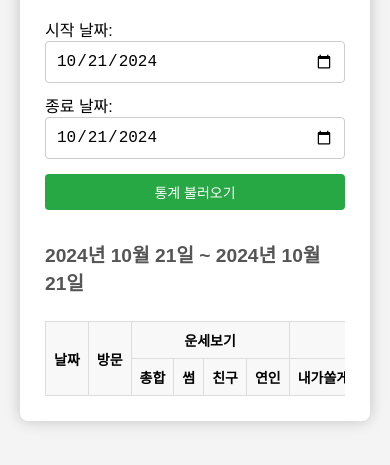
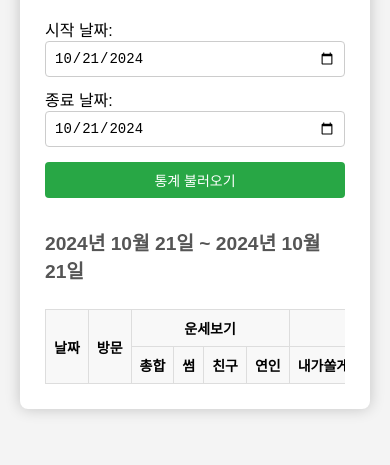
Before and after one commit to metamonster-dev/krush-publishing, a plain HTML site: page admin/dashboard.html in a window 390 px wide. Shown: the part 99-564 px from the top of the page. Drawn offline with Linux system fonts and the light colour scheme; no server answers.

Commit message:
date input 깨짐 현상 테스트

```diff
--- a/admin/dashboard.html
+++ b/admin/dashboard.html
@@ -190,6 +190,21 @@
             border-radius: 50%;
             animation: spin 1s linear infinite;
         }
+
+        /* 모바일 화면에서 날짜 입력 필드 레이아웃 조정 */
+        @media (max-width: 600px) {
+            .date-range {
+                flex-direction: column;
+            }
+            .date-range div {
+                min-width: 100%;
+            }
+            .date-range input[type="date"] {
+                padding: 8px;
+                font-size: 14px;
+            }
+        }
+
 
         /* 회전 애니메이션 정의 */
         @keyframes spin {
```
